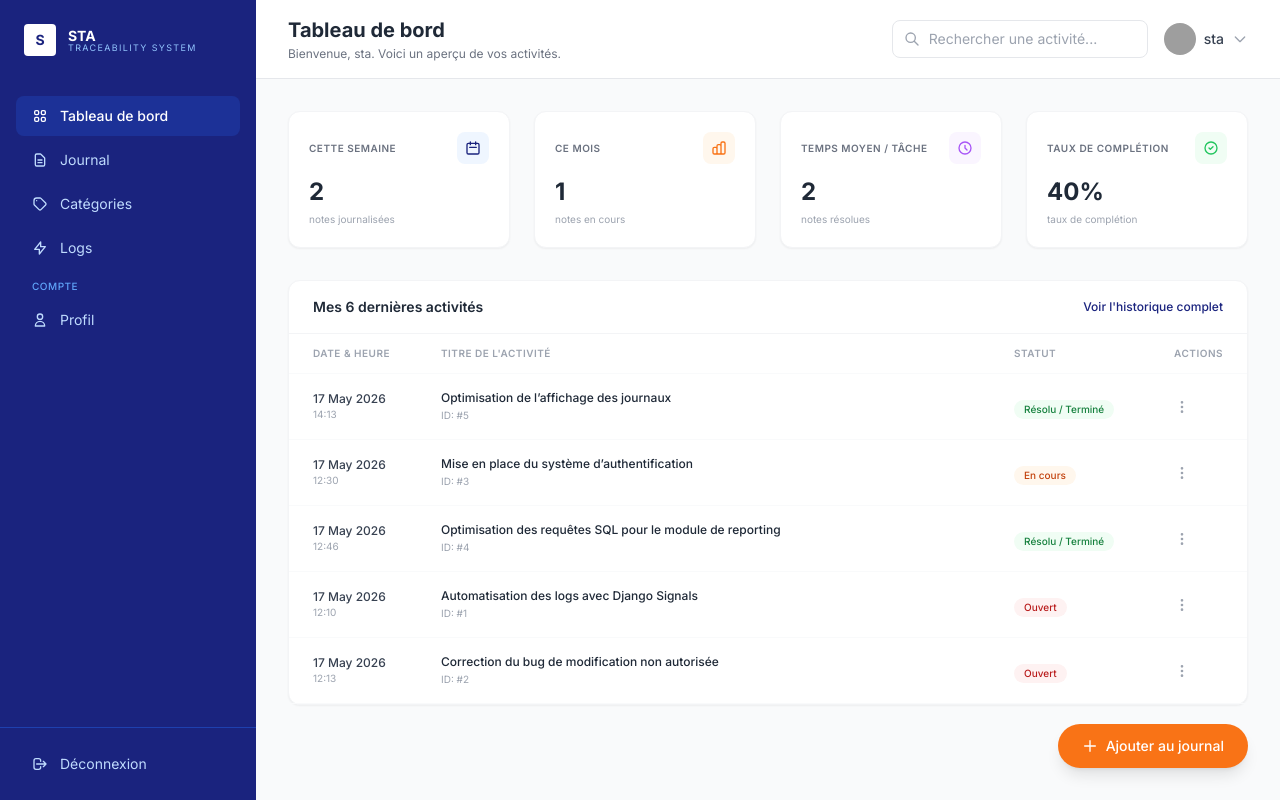
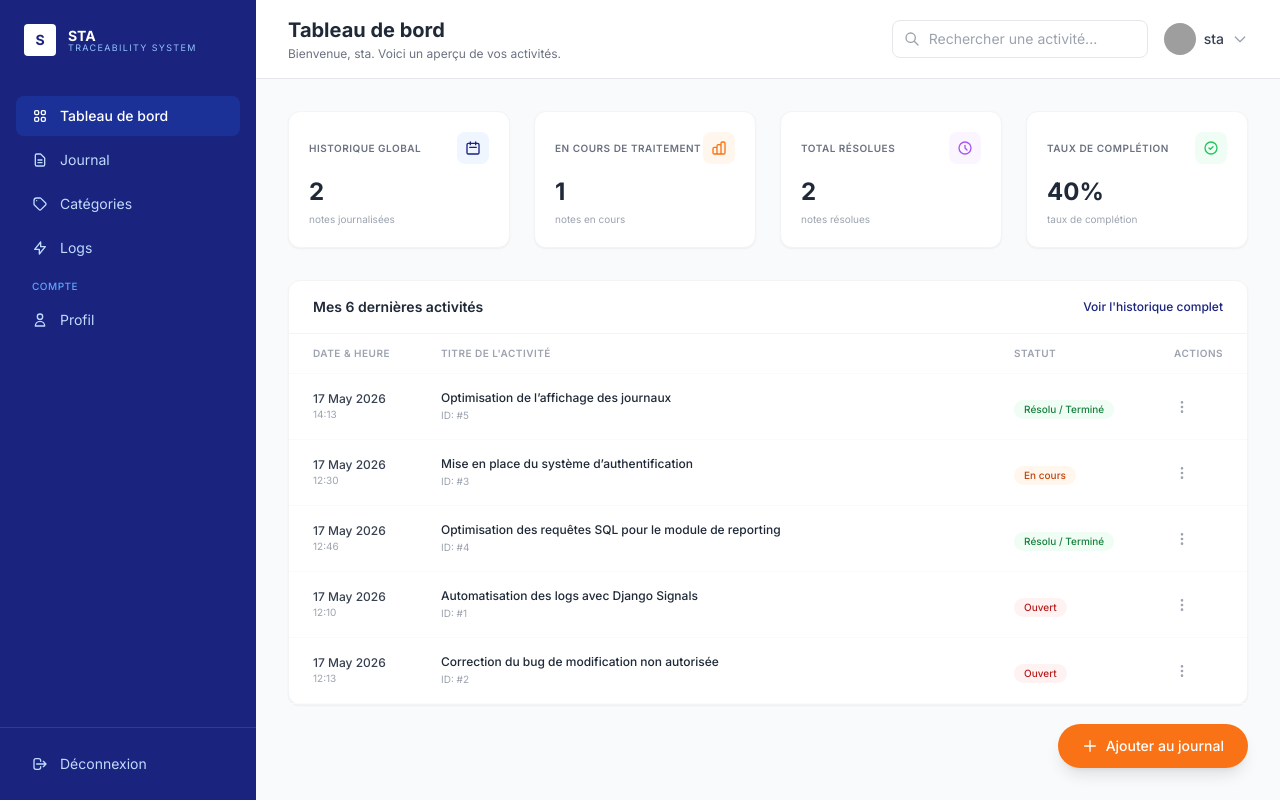
Before and after one commit to desire427/STA, a Django app: page /dashboard/ in a window 1280 px wide. Run offline with Django 5.2, Linux system fonts and the light colour scheme; a user stored in the database is signed in; data comes from the database, SQL or seed files in the repository; some libraries are stand-ins or nearby versions; grey boxes are pictures that could not be loaded.

Commit message:
version1 non complete

```diff
--- a/app/templates/dashboard.html
+++ b/app/templates/dashboard.html
@@ -116,7 +116,7 @@
                 <!-- Card 1 -->
                 <div class="bg-white rounded-xl p-5 border border-gray-100 shadow-sm">
                     <div class="flex items-center justify-between mb-3">
-                        <span class="text-[10px] text-gray-500 uppercase tracking-wider font-semibold">Cette semaine</span>
+                        <span class="text-[10px] text-gray-500 uppercase tracking-wider font-semibold">Historique Global</span>
                         <div class="w-8 h-8 bg-blue-50 rounded-lg flex items-center justify-center">
                             <svg xmlns="http://www.w3.org/2000/svg" class="h-4 w-4 text-[#1a237e]" fill="none" viewBox="0 0 24 24" stroke="currentColor">
                                 <path stroke-linecap="round" stroke-linejoin="round" stroke-width="2" d="M8 7V3m8 4V3m-9 8h10M5 21h14a2 2 0 002-2V7a2 2 0 00-2-2H5a2 2 0 00-2 2v12a2 2 0 002 2z" />
@@ -130,7 +130,7 @@
                 <!-- Card 2 -->
                 <div class="bg-white rounded-xl p-5 border border-gray-100 shadow-sm">
                     <div class="flex items-center justify-between mb-3">
-                        <span class="text-[10px] text-gray-500 uppercase tracking-wider font-semibold">Ce mois</span>
+                        <span class="text-[10px] text-gray-500 uppercase tracking-wider font-semibold">En cours de traitement</span>
                         <div class="w-8 h-8 bg-orange-50 rounded-lg flex items-center justify-center">
                             <svg xmlns="http://www.w3.org/2000/svg" class="h-4 w-4 text-orange-500" fill="none" viewBox="0 0 24 24" stroke="currentColor">
                                 <path stroke-linecap="round" stroke-linejoin="round" stroke-width="2" d="M9 19v-6a2 2 0 00-2-2H5a2 2 0 00-2 2v6a2 2 0 002 2h2a2 2 0 002-2zm0 0V9a2 2 0 012-2h2a2 2 0 012 2v10m-6 0a2 2 0 002 2h2a2 2 0 002-2m0 0V5a2 2 0 012-2h2a2 2 0 012 2v14a2 2 0 01-2 2h-2a2 2 0 01-2-2z" />
@@ -144,7 +144,7 @@
                 <!-- Card 3 -->
                 <div class="bg-white rounded-xl p-5 border border-gray-100 shadow-sm">
                     <div class="flex items-center justify-between mb-3">
-                        <span class="text-[10px] text-gray-500 uppercase tracking-wider font-semibold">Temps moyen / tâche</span>
+                        <span class="text-[10px] text-gray-500 uppercase tracking-wider font-semibold">Total Résolues</span>
                         <div class="w-8 h-8 bg-purple-50 rounded-lg flex items-center justify-center">
                             <svg xmlns="http://www.w3.org/2000/svg" class="h-4 w-4 text-purple-500" fill="none" viewBox="0 0 24 24" stroke="currentColor">
                                 <path stroke-linecap="round" stroke-linejoin="round" stroke-width="2" d="M12 8v4l3 3m6-3a9 9 0 11-18 0 9 9 0 0118 0z" />
```
